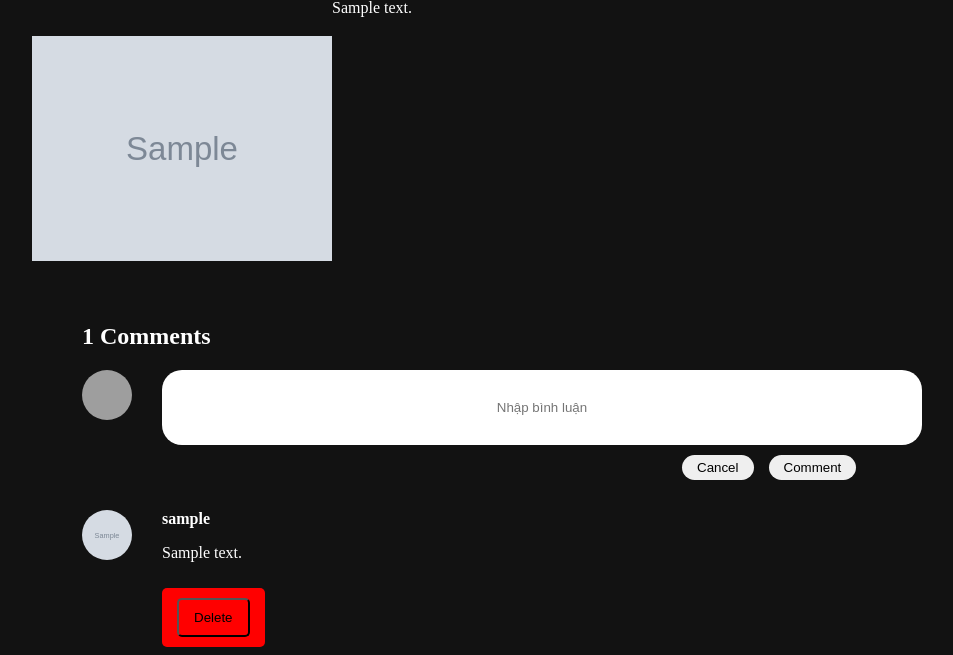
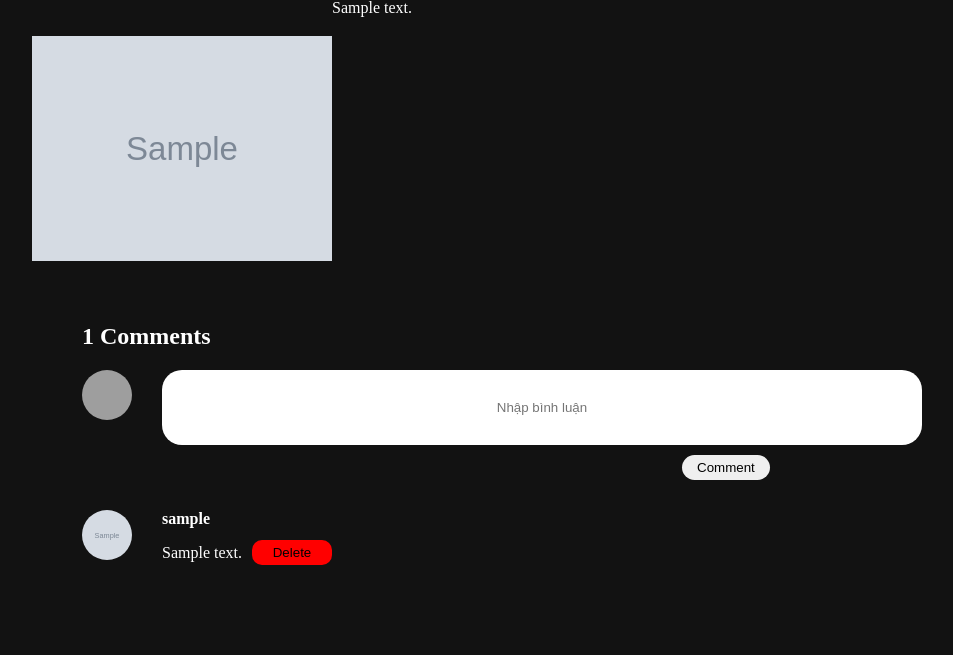
Before and after one commit to hothitiep02/WTB_PHP, a PHP site: the page made by app/views/pages/mvDetailManage.view.php in a window 1280 px wide. Shown: the part 680-1335 px from the top of the page, without its empty margins (26-979 px from the left). After the commit the page ends 1245 px from the top, so only its background shows below. Run offline with PHP 8.4, Linux system fonts and the light colour scheme; the template is opened without the code that fills it: most values are stand-ins (such as "Sample title", 1, 10 or a date in 2020); grey boxes marked "Sample" are stand-in pictures; grey boxes are pictures that could not be loaded.

```diff
--- a/app/views/pages/mvDetailManage.view.php
+++ b/app/views/pages/mvDetailManage.view.php
@@ -9,30 +9,29 @@
     <link href="https://cdn.jsdelivr.net/npm/bootstrap-icons/font/bootstrap-icons.css" rel="stylesheet">
 </head>
 <style>
-    .box {
-        display: inline-block;
+    .watchMovie-container {
+        margin-bottom: 20px;
     }
 
-    .btn_dlcm {
-            display: inline-block;
-            margin-top: 10px;
-        }
-    .btn {
-        padding: 10px 15px;
-        border-radius: 5px;
-        background-color: red;
-        transition: background-color 0.3s;
+    .box_comment {
+        display:flex;
+        gap:10px;
+        align-items: center;
     }
 
     .delete_comment {
-        color: black;
-        text-decoration: none; /* Xóa dấu gạch chân */
+        width:80px;
+        padding: 5px;
+        border-radius: 10px;
+        border:none;
+        background-color: red;
+        transition: background-color 0.3s;
+        cursor: pointer;
     }
 
-    .btn:hover {
-        background-color: darkred;
+    .delete_comment:hover {
+        background-color: yellow;
     }
-
 </style>
 <body>
 <div class="watchMovie-container">
@@ -84,7 +83,6 @@
                         <form method="post">
                             <input type="text" name="comment_text" placeholder="Nhập bình luận">
                             <div class="button_cmt">
-                                <button type="button" class="cancel">Cancel</button>
                                 <button type="submit" name="comment">Comment</button>
                             </div>
                         </form>
@@ -99,20 +97,18 @@
                                 <div class="name_user">
                                     <p><b><?php echo htmlspecialchars($comment['user_name']); ?></b></p>
                                 </div>
-                                <div class="box">
+                                <div class="box_comment">
                                     <div class="cnt">
                                         <p><?php echo nl2br(htmlspecialchars($comment['content'])); ?></p>
                                     </div>
-                                    <div class="btn_dlcm btn btn-danger">
-                                        <form action="<?php echo htmlspecialchars("" . htmlspecialchars($comment['comment_id']) . "/" . htmlspecialchars($movieId)); ?>"
-                                            method="post"
-                                            onsubmit="return confirm('Bạn có chắc muốn xóa bình luận này?');">
-                                            <button type="submit" class="btn btn-danger delete_comment">Delete</button>
+                                    <div>
+                                        <form method="post" action="/WTB_PHP/HomeAdmin/deleteComment/<?php echo $comment['comment_id']; ?>/<?php echo $data['movieId']['movie_id']; ?>"
+                                                onsubmit="return confirm('Bạn có chắc muốn xóa bình luận này?');">
+                                                <button type="submit" class="delete_comment">Delete</button>
                                         </form>
                                     </div>
 
                                 </div>
-
                             </div>
                         </div>
                     <?php endforeach; ?>
```
Also changed, not shown: app/controllers/HomeAdmin.php (+14 -13 lines), app/views/pages/manageMovie.view.php (+5 -6 lines).
